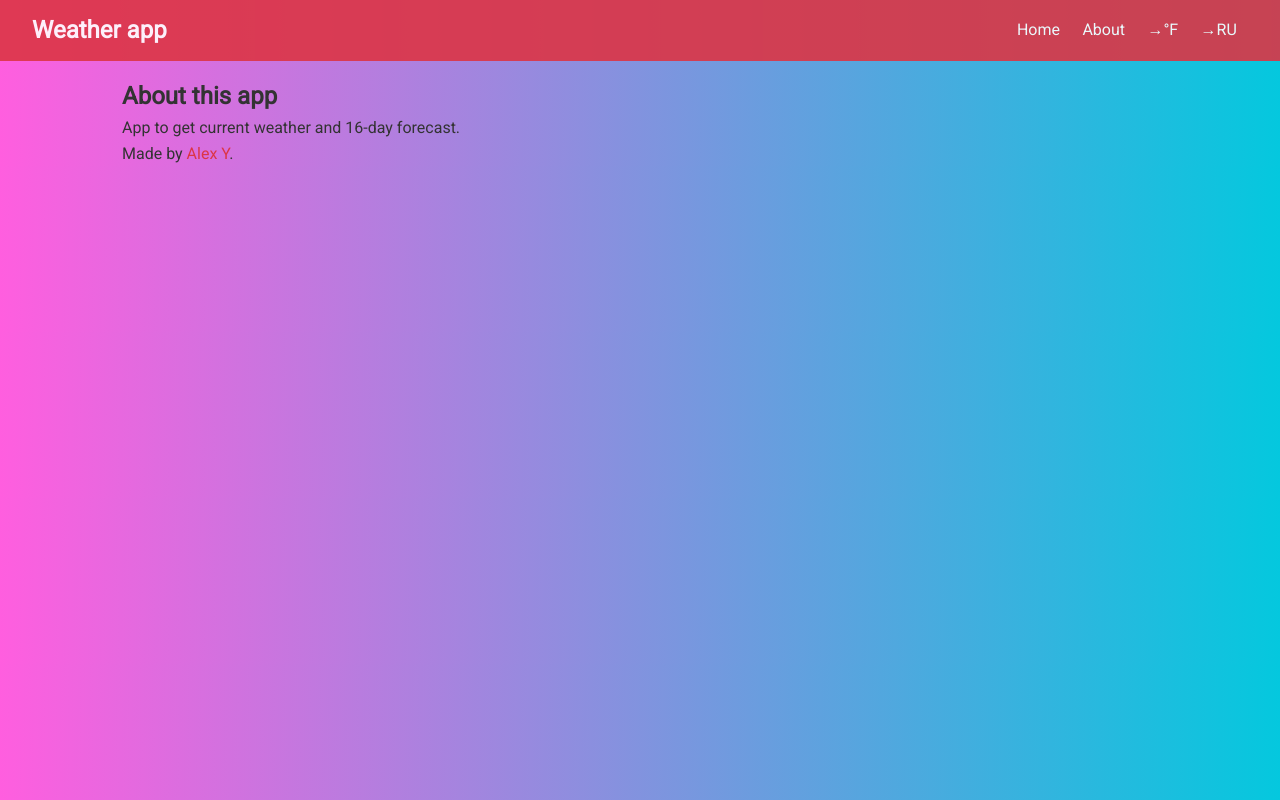
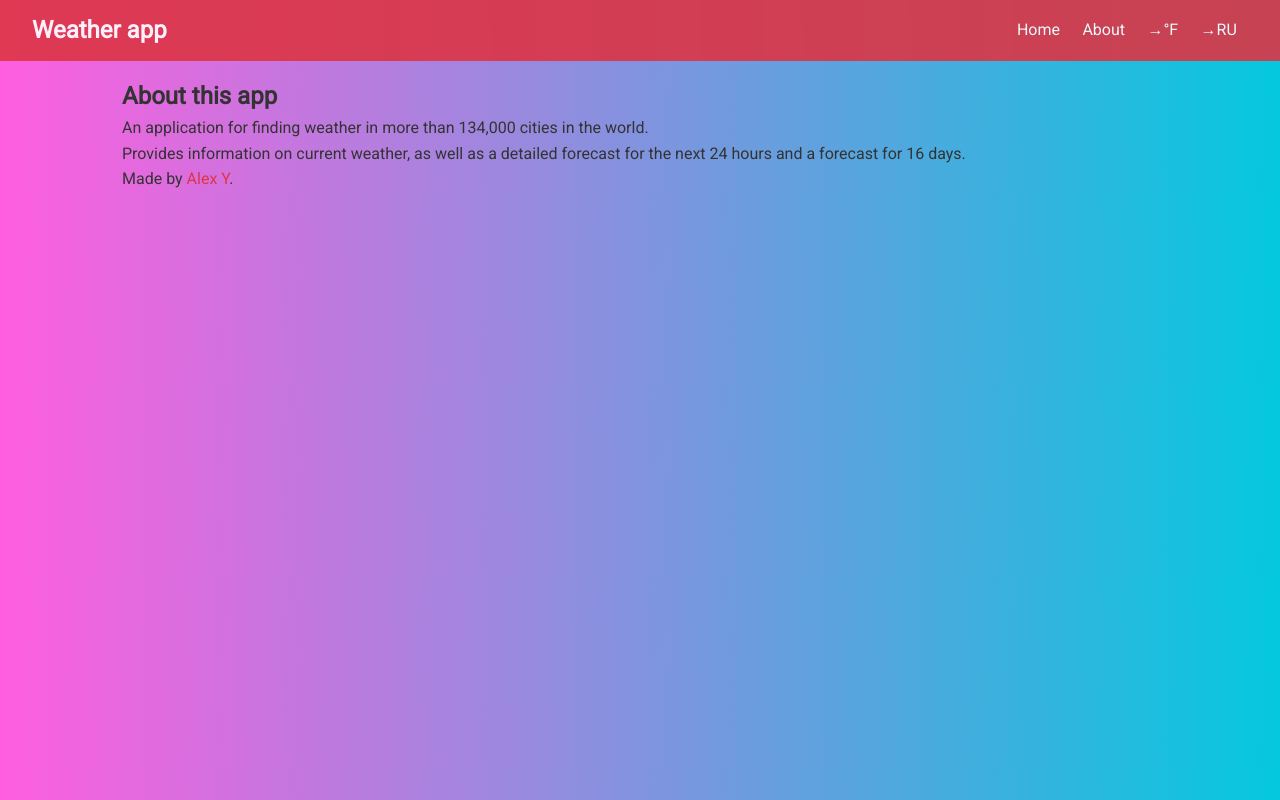
Before and after one commit to yalalex/weather-app, a React (Create React App) app: page /weather-app/about in a window 1280 px wide. Built offline with nearby package versions, Linux system fonts and the light colour scheme.

Commit message:
minor language issues fixed

```diff
--- a/src/App.js
+++ b/src/App.js
@@ -243,7 +243,11 @@ export default class App extends Component {
                   />
                 )}
               />
-              <Route exact path='/weather-app/about' component={About} />
+              <Route
+                exact
+                path='/weather-app/about'
+                render={props => <About lang={lang} />}
+              />
             </Switch>
           </div>
         </div>
--- a/src/components/layout/Navbar.js
+++ b/src/components/layout/Navbar.js
@@ -12,7 +12,7 @@ const Navbar = ({ units, lang, switchLang, switchUnits }) => {
         </li>
         <li>
           <Link to='/weather-app/about'>
-            {lang === 'en' ? 'About' : 'О нас'}
+            {lang === 'en' ? 'About' : 'О приложении'}
           </Link>
         </li>
         <li>
--- a/src/components/pages/About.js
+++ b/src/components/pages/About.js
@@ -1,12 +1,31 @@
 import React, { Fragment } from 'react';
 
-const About = () => {
-  return (
+const About = ({ lang }) => {
+  return lang === 'en' ? (
     <Fragment>
       <h2>About this app</h2>
-      <p>App to get current weather and 16-day forecast.</p>
+      <p>
+        An application for finding weather in more than 134,000 cities in the
+        world.
+        <p>
+          Provides information on current weather, as well as a detailed
+          forecast for the next 24 hours and a forecast for 16 days.
+        </p>
+      </p>
       <p>
         Made by <a href='https://github.com/yalalex/'>Alex Y</a>.
+      </p>
+    </Fragment>
+  ) : (
+    <Fragment>
+      <h2>О приложении</h2>
+      <p>Приложение для поиска погоды в более чем 134 000 городах мира.</p>
+      <p>
+        Предоставляет информацию по текущей погоде, а так же подробный прогноз
+        на ближайшие 24 часа и прогноз на 16 дней.
+      </p>
+      <p>
+        Сделал <a href='https://github.com/yalalex/'>Alex Y</a>.
       </p>
     </Fragment>
   );
--- a/src/components/places/Search.js
+++ b/src/components/places/Search.js
@@ -40,7 +40,7 @@ export default class Search extends Component {
             placeholder={
               this.props.lang === 'en'
                 ? 'Enter City Name...'
-                : 'Введите название городана русском языке...'
+                : 'Введите название города на русском языке...'
             }
             onChange={this.onChange}
           />
```
